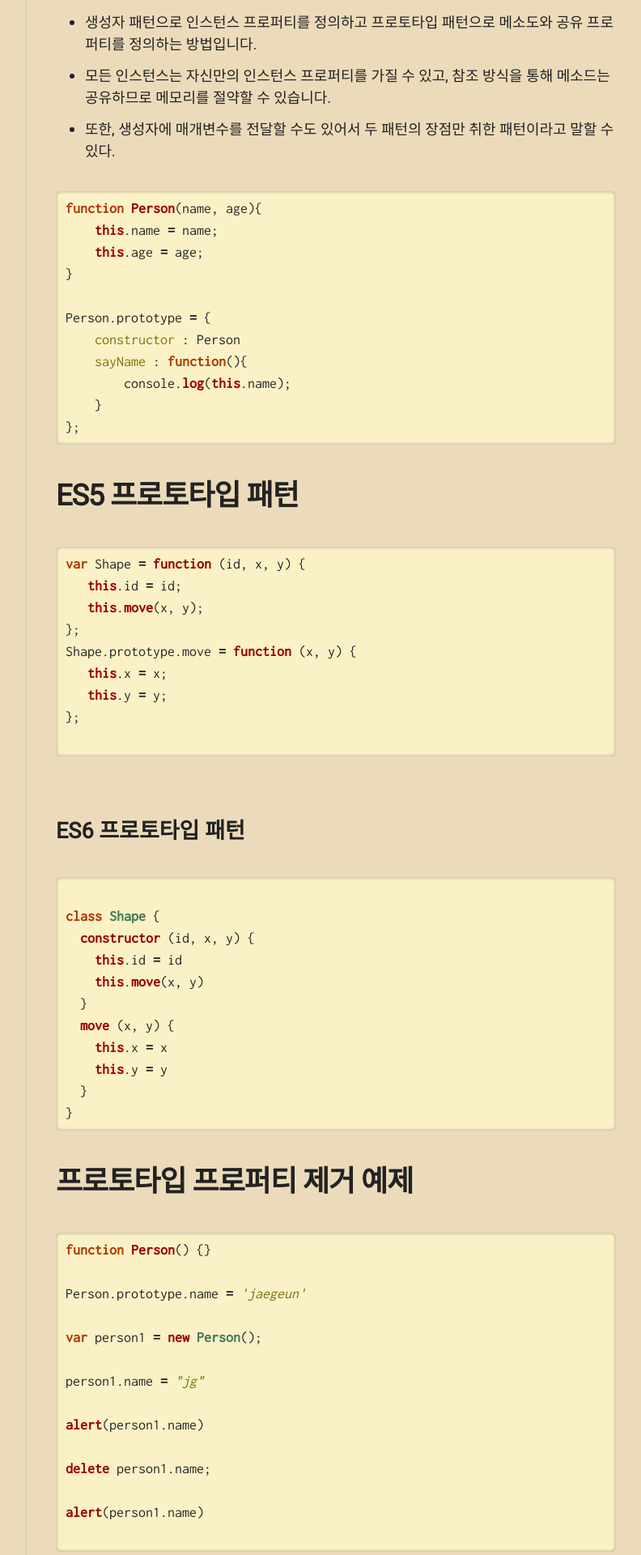
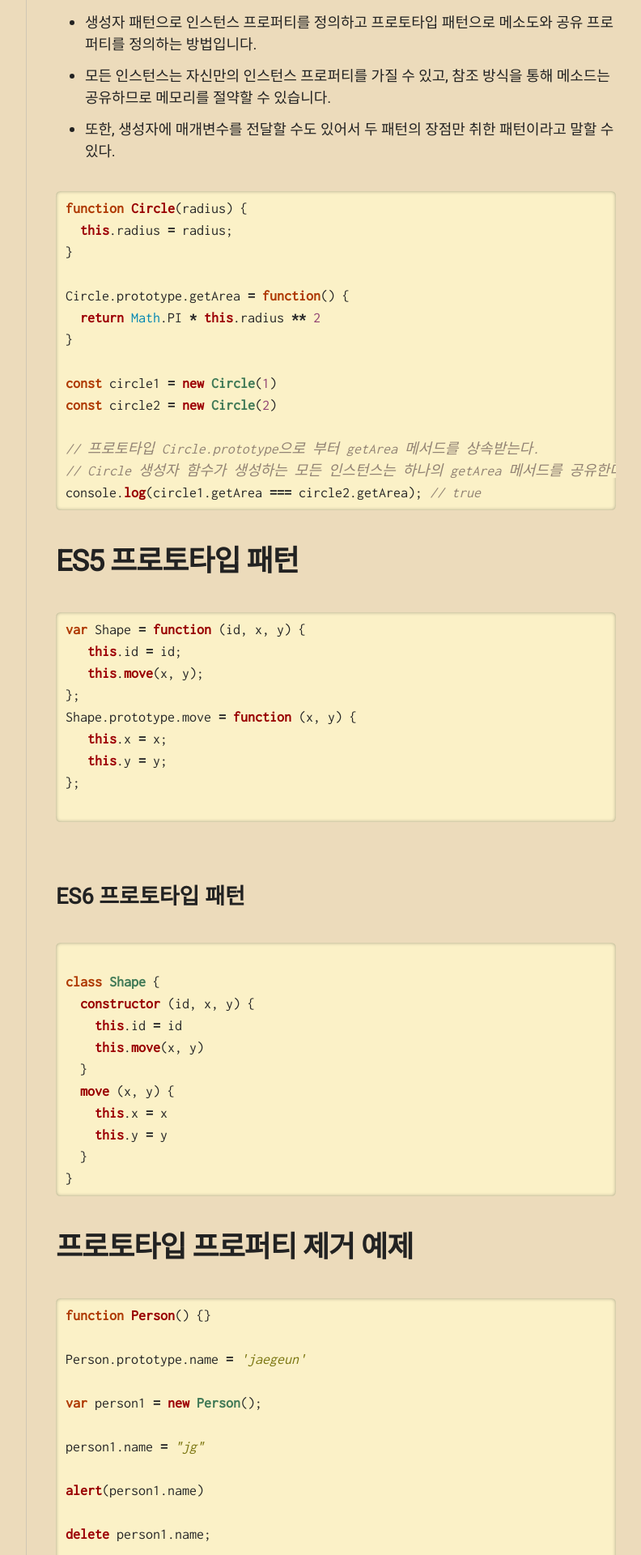
Before and after one commit to ha-jae-geun/jaegeunha94.github.io, a Jekyll site: the page built from _posts/2021-07-26-Pattern.md, in a window 1280 px wide. Shown: the part 1473-3393 px from the top of the page at 81% size, without its empty margins (357-1149 px from the left). Built offline with Jekyll 4.4.1, drawn with Linux system fonts in a browser that asks for light colours; nearby versions of some CDN libraries; some web fonts are replaced.

Commit message:
Update 2021-07-26-Pattern.md

````diff
--- a/_posts/2021-07-26-Pattern.md
+++ b/_posts/2021-07-26-Pattern.md
@@ -47,17 +47,20 @@ const circle2 = new Circle(2)
 * 또한, 생성자에 매개변수를 전달할 수도 있어서 두 패턴의 장점만 취한 패턴이라고 말할 수 있다.
 
 ```javascript
-function Person(name, age){
-    this.name = name;
-    this.age = age;
+function Circle(radius) {
+  this.radius = radius;
 }
 
-Person.prototype = {
-    constructor : Person
-    sayName : function(){
-        console.log(this.name);
-    }
-};
+Circle.prototype.getArea = function() {
+  return Math.PI * this.radius ** 2
+}
+
+const circle1 = new Circle(1)
+const circle2 = new Circle(2)
+
+// 프로토타입 Circle.prototype으로 부터 getArea 메서드를 상속받는다.
+// Circle 생성자 함수가 생성하는 모든 인스턴스는 하나의 getArea 메서드를 공유한다.
+console.log(circle1.getArea === circle2.getArea); // true
 ```
 
 
````
